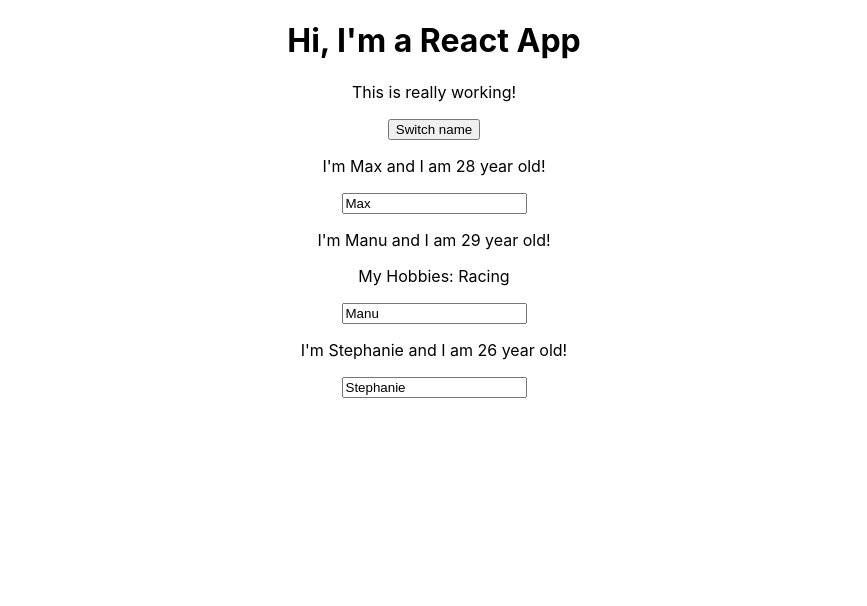
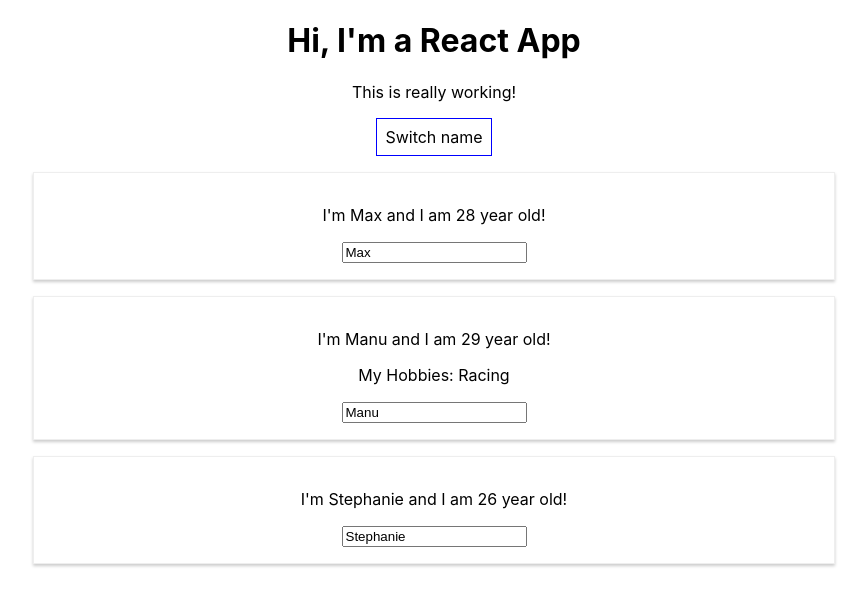
Before and after one commit to jvagnercs/react-complete-guide, a React (Create React App) app in the folder react-complete-guide/: page / in a window 1280 px wide. Shown: the top 606 px of the page, without its empty margins (206-1073 px from the left). Built offline with nearby package versions, Linux system fonts and the light colour scheme.

Commit message:
CSS styles: Internal style sheet and inline style

```diff
--- a/react-complete-guide/src/App.js
+++ b/react-complete-guide/src/App.js
@@ -22,6 +22,7 @@
     })
   }
 
+
   nameChangedHandler = event => {
     this.setState({
       persons: [
@@ -33,11 +34,24 @@
   }
 
   render() {
+
+    // inline styles
+    const style = {
+      backgroundColor: 'white',
+      font: 'inherit',
+      border: '1px solid blue',
+      padding: '8px',
+      cursor: 'pointer'
+    }
+
+
     return (
       <div className="App">
         <h1>Hi, I'm a React App</h1>
         <p>This is really working!</p>
-        <button onClick={this.switchNameHandler.bind(this, "Max!!!")}>Switch name</button>
+        <button
+          style={style}
+          onClick={this.switchNameHandler.bind(this, "Max!!!")}>Switch name</button>
         <Person
           name={this.state.persons[0].name}
           age={this.state.persons[0].age} />
--- /dev/null
+++ b/react-complete-guide/src/Person/Person.css
@@ -0,0 +1,9 @@
+/* this external file ends up becoming an Internal style sheet */
+.Person {
+    width: 60%;
+    margin: 16px auto;
+    border: 1px solid #eee;
+    box-shadow: 0 2px 3px #ccc;
+    padding: 16px;
+    text-align: center
+}
--- a/react-complete-guide/src/Person/Person.js
+++ b/react-complete-guide/src/Person/Person.js
@@ -1,7 +1,8 @@
 import React from 'react'
+import './Person.css'
 
 const person = props => (
-    <div>
+    <div className="Person">
         <p onClick={props.click}>I'm {props.name} and I am {props.age} year old!</p>
         <p>{props.children}</p>
         <input type="text" onChange={props.changed} value={props.name} />
```
